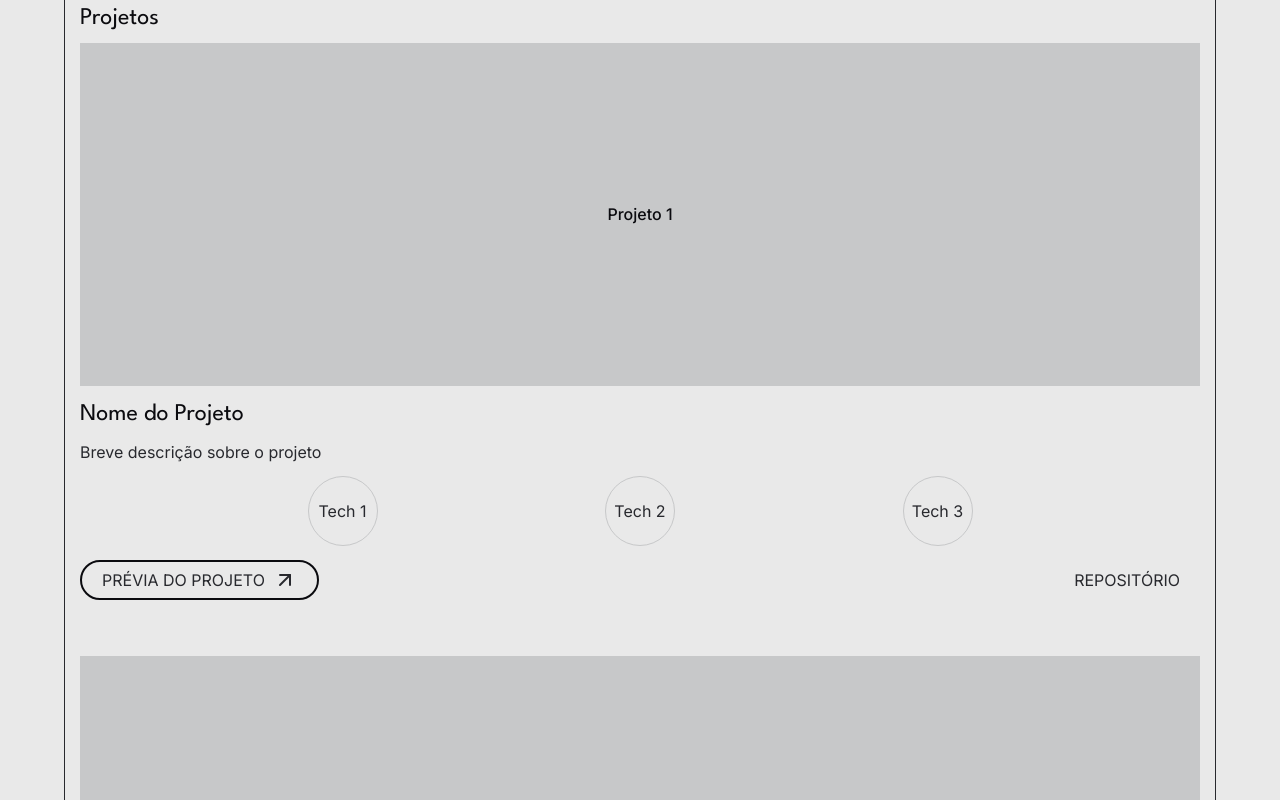
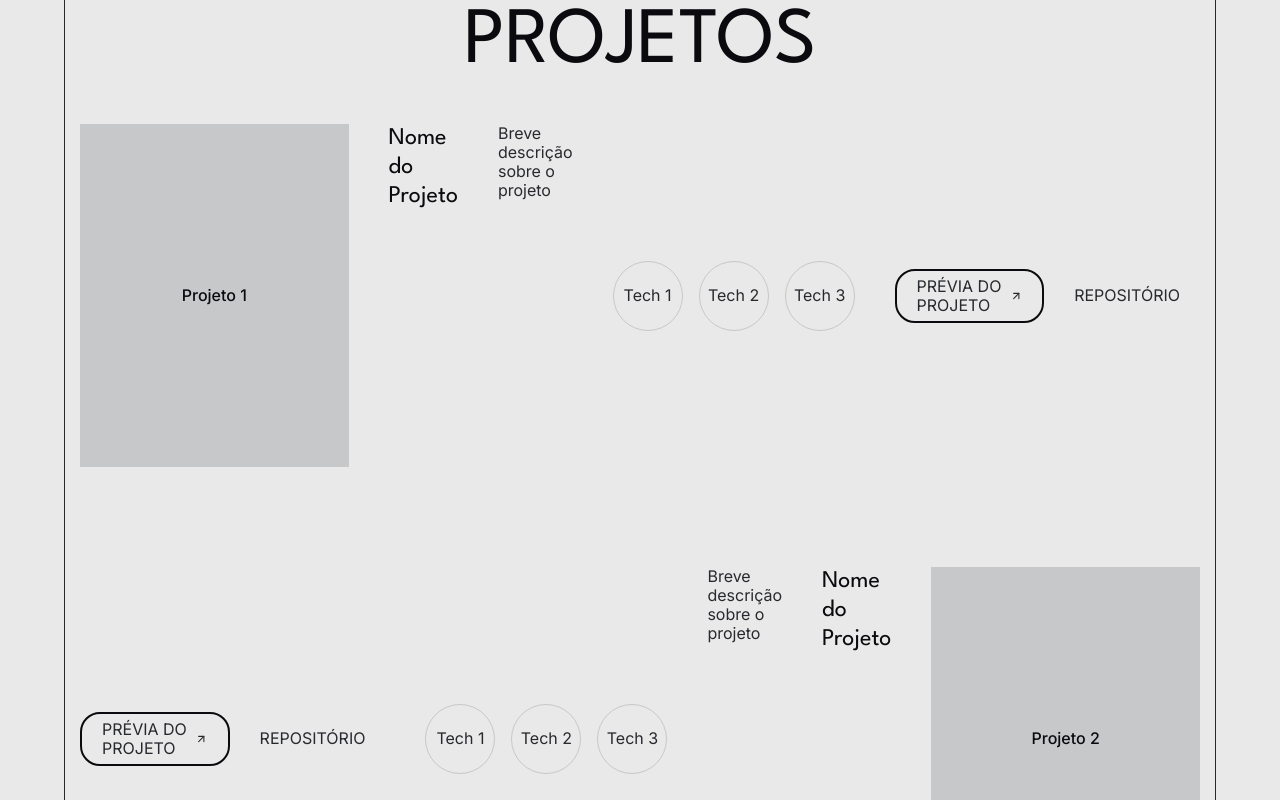
Before and after one commit to tatyanepgoncalves/portfolio, a React (Vite) app: page / in a window 1280 px wide. Shown: the part 1920-2720 px from the top of the page. Built offline with nearby package versions, Linux system fonts and the light colour scheme.

Commit message:
💄 feat: Estilização para Desktop Projects.jsx

```diff
--- a/src/styles/_projetos.scss
+++ b/src/styles/_projetos.scss
@@ -3,6 +3,12 @@
   display: flex;
   flex-direction: column;
   gap: 1.4rem;
+
+  h2 {
+    text-transform: uppercase;
+    font-size: 3.2rem;
+    line-height: 2.9rem;
+  }
 }
 
 .project-list {
@@ -77,3 +83,62 @@
     justify-content: center;
   }
 }
+
+@media (width >= 999px) {
+  #projetos {
+    h2 {
+      text-align: center;
+      font-size: 8rem;
+      line-height: 7.3rem;
+      margin-bottom: 3rem;
+    }
+  }
+
+  .project-list {
+    gap: 10rem;
+  }
+
+  .project-item {
+    flex-direction: row;
+    gap: 4rem;
+  }
+
+  .image-box {
+    width: 30%;
+  }
+
+  .text-project {
+    width: 80%;
+    display: flex;
+    flex-direction: column;
+    gap: 2.5rem;
+
+    h3 {
+      font-size: 5.2rem;
+      letter-spacing: 4%;
+
+    }
+
+    p , li {
+      font-size: 2rem;
+    }
+  }
+
+  .techs-used {
+    justify-content: left;
+    gap: 1.6rem;
+  }
+
+  .links-project {
+    margin: 0;
+    justify-content: left;
+
+    .box-link {
+      margin: 0;
+    }
+  }
+
+  .project-item:nth-child(2) {
+    flex-direction: row-reverse;
+  }
+}
```
